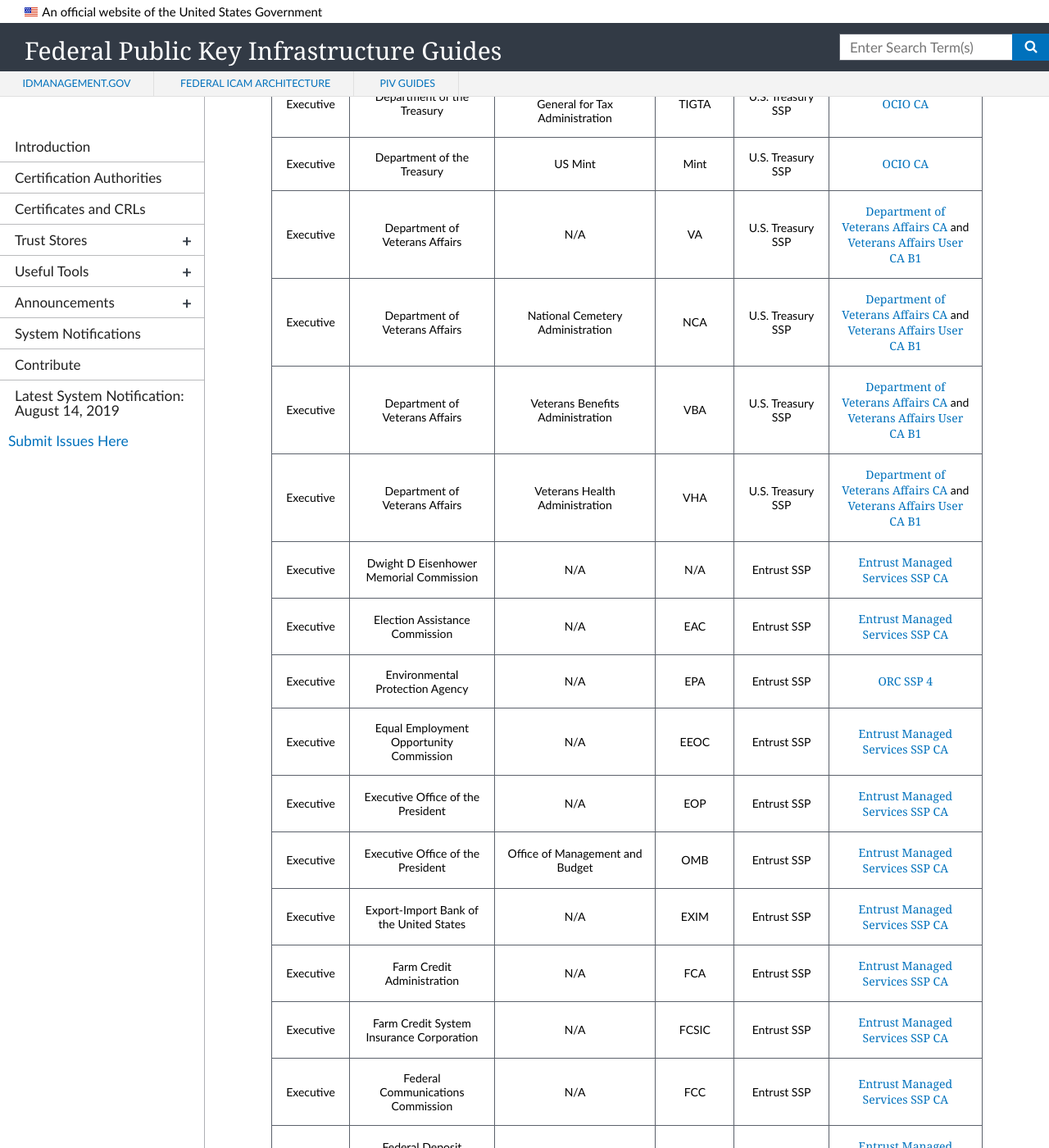
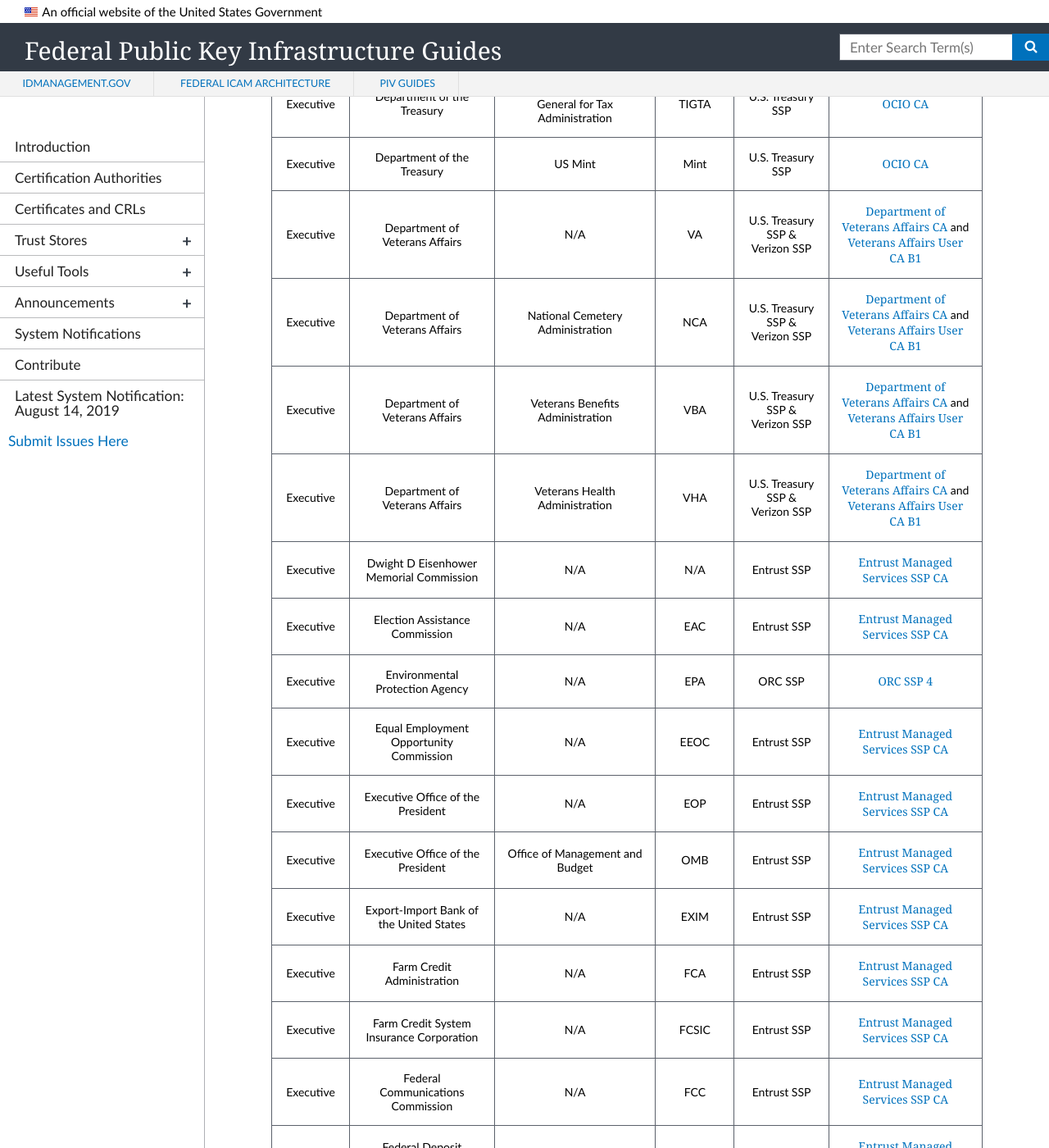
Before and after one commit to GSA/fpki-guides, a Jekyll site: the page built from pages/fpki_usaccess_customers.md, in a window 1280 px wide and 1400 px high, scrolled down 9984 px. Shown: the whole window at 82% size. Built offline with Jekyll 4.4.1, drawn with Linux system fonts in a browser that asks for light colours; nearby versions of some CDN libraries; some of the changed text lies outside the part shown.

Commit message:
Update customers.yml
Corrections.

```diff
--- a/_data/customers.yml
+++ b/_data/customers.yml
@@ -888,28 +888,28 @@
  agency: Department of Veterans Affairs
  component: N/A
  acronym: VA
- ssp: U.S. Treasury SSP
+ ssp: U.S. Treasury SSP & Verizon SSP
  ca: <a href="#department-of-veterans-affairs-ca">Department of Veterans Affairs CA</a> and <a href="#veterans-affairs-user-ca-b1">Veterans Affairs User CA B1</a>
 -
  branch: Executive
  agency: Department of Veterans Affairs
  component: National Cemetery Administration
  acronym: NCA
- ssp: U.S. Treasury SSP
+ ssp: U.S. Treasury SSP & Verizon SSP
  ca: <a href="#department-of-veterans-affairs-ca">Department of Veterans Affairs CA</a> and <a href="#veterans-affairs-user-ca-b1">Veterans Affairs User CA B1</a>
 -
  branch: Executive
  agency: Department of Veterans Affairs
  component: Veterans Benefits Administration
  acronym: VBA
- ssp: U.S. Treasury SSP
+ ssp: U.S. Treasury SSP & Verizon SSP
  ca: <a href="#department-of-veterans-affairs-ca">Department of Veterans Affairs CA</a> and <a href="#veterans-affairs-user-ca-b1">Veterans Affairs User CA B1</a>
 -
  branch: Executive
  agency: Department of Veterans Affairs
  component: Veterans Health Administration
  acronym: VHA
- ssp: U.S. Treasury SSP
+ ssp: U.S. Treasury SSP & Verizon SSP
  ca: <a href="#department-of-veterans-affairs-ca">Department of Veterans Affairs CA</a> and <a href="#veterans-affairs-user-ca-b1">Veterans Affairs User CA B1</a>
 -
  branch: Executive
@@ -930,7 +930,7 @@
  agency: Environmental Protection Agency
  component: N/A
  acronym: EPA
- ssp: Entrust SSP
+ ssp: ORC SSP
  ca: <a href="#orc-ssp-4">ORC SSP 4</a>
 -
  branch: Executive
@@ -1056,7 +1056,7 @@
  agency: Federal Trade Commission
  component: N/A
  acronym: FTC
- ssp: Entrust SSP
+ ssp: Entrust SSP & ORC SSP
  ca: <a href="#entrust-managed-services-ssp-ca">Entrust Managed Services SSP CA</a> and <a href="#orc-ssp-4">ORC SSP 4</a>
 -
  branch: Executive
```
